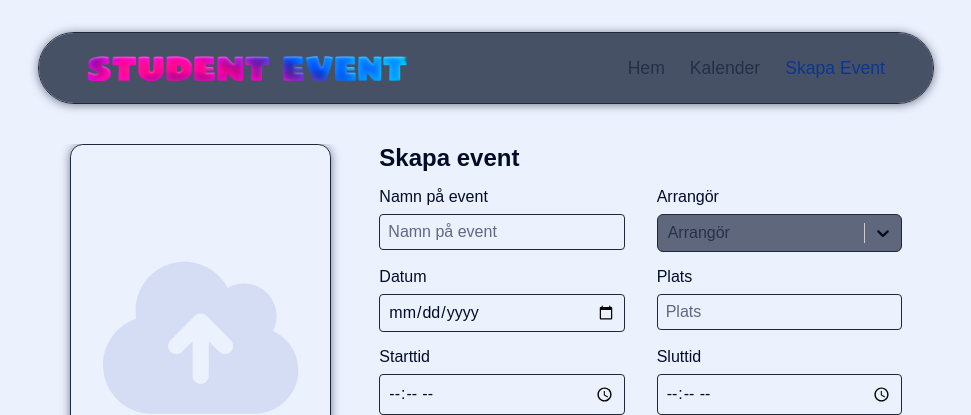
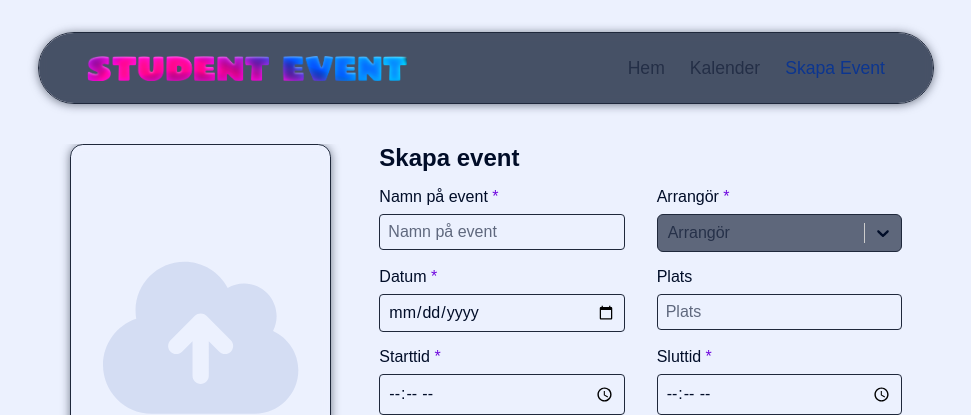
Before and after one commit to Asiyn/student-event, a Next.js app: page /create-event in a window 1280 px wide. Shown: the top 415 px of the page, without its empty margins (154-1125 px from the left). Built offline with nearby package versions, Linux system fonts and the light colour scheme.

Commit message:
fixat några småsaker

```diff
--- a/src/app/calendar/page.tsx
+++ b/src/app/calendar/page.tsx
@@ -26,7 +26,7 @@ export default function CalendarPage() {
     document.title = "Kalender | StudentEvent";
   }, []);
 
-  // 🔹 Läs in event från storage när kalendersidan laddas
+  // Läs in event från storage när kalendersidan laddas
   useEffect(() => {
     const saved: EventFormData[] = loadEvents();
     console.log("Läste events till kalendern:", saved);
--- a/src/app/create-event/EventDetails.tsx
+++ b/src/app/create-event/EventDetails.tsx
@@ -16,17 +16,18 @@ export default function EventDetails() {
     <>
       <h2>Skapa event</h2>
       <div className={styles["form"]}>
-        <CreateField label="Namn på event" name="event" inputType="text" />
+        <CreateField label="Namn på event" name="event" inputType="text" required />
         <CreateField
           label="Arrangör"
           name="arrangor"
           dropdown
           dropdownOptions={sektionerOptions}
+          required
         />
-        <CreateField label="Datum" name="date" inputType="date" />
+        <CreateField label="Datum" name="date" inputType="date" required />
         <CreateField label="Plats" name="place" inputType="text" />
-        <CreateField label="Starttid" name="startTime" inputType="time" />
-        <CreateField label="Sluttid" name="endTime" inputType="time" />
+        <CreateField label="Starttid" name="startTime" inputType="time" required />
+        <CreateField label="Sluttid" name="endTime" inputType="time" required />
         <CreateField
           label="Beskrivning"
           name="beskrivning"
```
